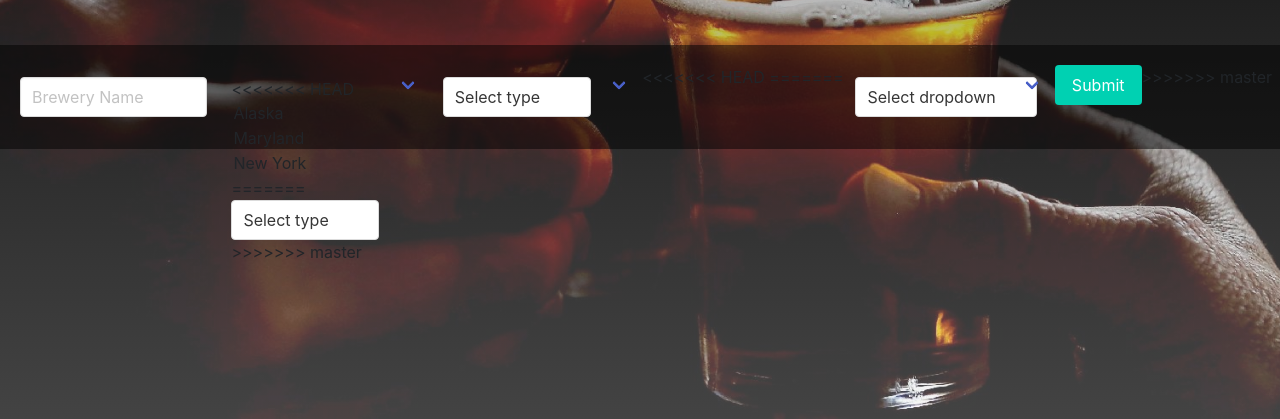
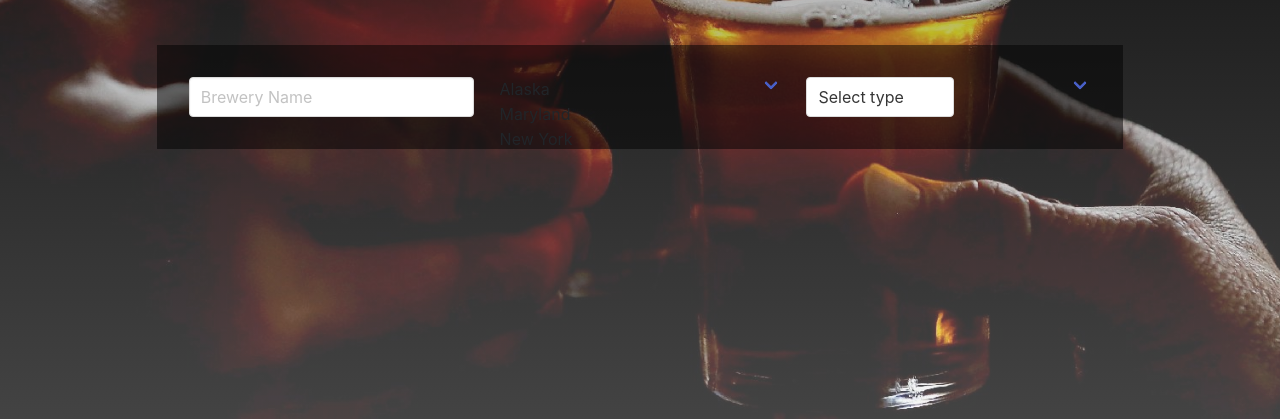
Before and after one commit to Linkm1993/BreweryLocator, a plain HTML site: page index.html in a window 1280 px wide. Shown: the part 381-800 px from the top of the page. Drawn offline with nearby package versions, Linux system fonts and the light colour scheme; a web font is replaced by a local one.

Commit message:
changed README

```diff
--- a/index.html
+++ b/index.html
@@ -28,16 +28,9 @@
                 </div>
 
                 <div class="select column" id="location">
-<<<<<<< HEAD
                     <option value="Alaska">Alaska</option>
                     <option value="Maryland">Maryland</option>
                     <option value="New York">New York</option>
-=======
-                    <select>
-                      <option>Select type</option>
-                      <option>With options</option>
-                    </select>
->>>>>>> master
                 </div>
 
                 <div class="select column" id="type">
@@ -46,20 +39,6 @@
                       <option>With options</option>
                     </select>
                 </div>
-<<<<<<< HEAD
-=======
-
-                <div class="select column" id="tag">
-                    <select>
-                      <option>Select dropdown</option>
-                      <option>With options</option>
-                    </select>
-                </div>
-
-                <div class="control">
-                    <button class="button is-primary">Submit</button>
-                  </div>
->>>>>>> master
 
                <!-- <input type="text" class="brewery-search" placeholder="Brewery Name, Beers...">
 
--- a/js/script.js
+++ b/js/script.js
@@ -7,7 +7,6 @@ let byTag = "";
 let states = ['Alabama','Alaska','American Samoa','Arizona','Arkansas','California','Colorado','Connecticut','Delaware','District of Columbia','Federated States of Micronesia','Florida','Georgia','Guam','Hawaii','Idaho','Illinois','Indiana','Iowa','Kansas','Kentucky','Louisiana','Maine','Marshall Islands','Maryland','Massachusetts','Michigan','Minnesota','Mississippi','Missouri','Montana','Nebraska','Nevada','New Hampshire','New Jersey','New Mexico','New York','North Carolina','North Dakota','Northern Mariana Islands','Ohio','Oklahoma','Oregon','Palau','Pennsylvania','Puerto Rico','Rhode Island','South Carolina','South Dakota','Tennessee','Texas','Utah','Vermont','Virgin Island','Virginia','Washington','West Virginia','Wisconsin','Wyoming']
 
 // adding options into the location dropdown
-let
 
 
 //On click changes value of state, then makes a ajax call
```
Also changed, not shown: 1 other file.
